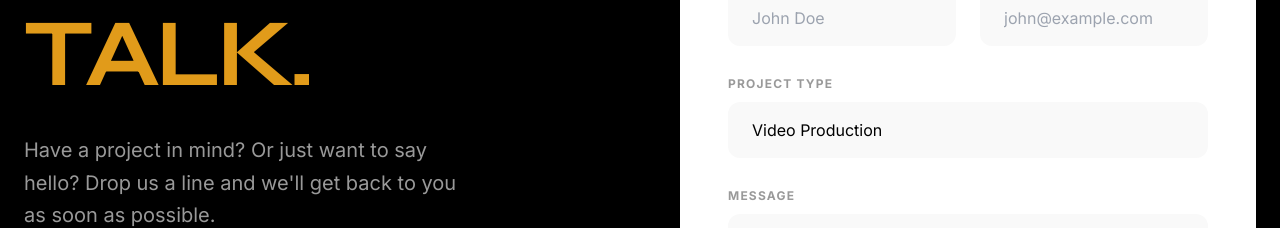
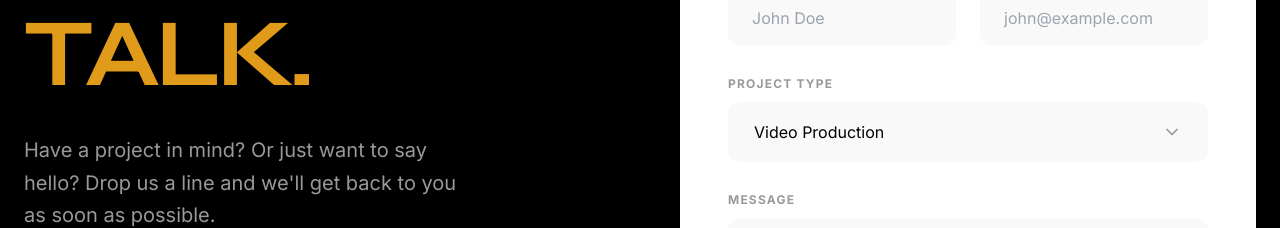
Before and after one commit to Pasindu0707/roofilmz, a Next.js app: page /contact in a window 1280 px wide. Shown: the part 250-478 px from the top of the page. Built offline with nearby package versions, Linux system fonts and the light colour scheme.

Commit message:
deployment

```diff
--- a/next.config.mjs
+++ b/next.config.mjs
@@ -1,7 +1,9 @@
+const isProd = process.env.NODE_ENV === 'production';
+
 /** @type {import('next').NextConfig} */
 const nextConfig = {
   output: 'export',
-  basePath: '/roofilmz',
+  basePath: isProd ? '/roofilmz' : '',
   images: {
     unoptimized: true,
   },
--- a/src/app/contact/page.tsx
+++ b/src/app/contact/page.tsx
@@ -2,8 +2,11 @@
 
 import { motion } from "framer-motion";
 import { Mail, Phone, MapPin, Send, MessageCircle } from "lucide-react";
+import { useState } from "react";
+import CustomDropdown from "@/components/ui/CustomDropdown";
 
 export default function ContactPage() {
+  const [projectType, setProjectType] = useState("Video Production");
   const whatsappNumber = "61400000000";
   const whatsappMessage = encodeURIComponent("Hi Roo Filmz! I'm interested in discussing a project with you.");
   const whatsappUrl = `https://wa.me/${whatsappNumber}?text=${whatsappMessage}`;
@@ -96,16 +99,12 @@ export default function ContactPage() {
                     />
                   </div>
                 </div>
-                <div className="space-y-2">
-                  <label className="text-xs font-bold uppercase tracking-widest text-black/40">Project Type</label>
-                  <select className="w-full px-6 py-4 bg-brand-gray-50 rounded-xl border-none focus:ring-2 focus:ring-brand-orange transition-all appearance-none">
-                    <option>Video Production</option>
-                    <option>Video Production (AI)</option>
-                    <option>Web Development</option>
-                    <option>Social Media Marketing</option>
-                    <option>Other</option>
-                  </select>
-                </div>
+                <CustomDropdown
+                  label="Project Type"
+                  options={["Video Production", "Video Production (AI)", "Web Development", "Social Media Marketing", "Other"]}
+                  value={projectType}
+                  onChange={setProjectType}
+                />
                 <div className="space-y-2">
                   <label className="text-xs font-bold uppercase tracking-widest text-black/40">Message</label>
                   <textarea
--- a/src/app/layout.tsx
+++ b/src/app/layout.tsx
@@ -16,14 +16,17 @@ const syne = Syne({
   weight: ["400", "500", "600", "700", "800"],
 });
 
+const isProd = process.env.NODE_ENV === 'production';
+const assetPrefix = isProd ? '/roofilmz' : '';
+
 export const metadata: Metadata = {
   title: "Roo Filmz | Premium Video Production & Digital Content",
   description: "Roo Filmz is a premium video production company specializing in cinematic storytelling, digital content, and creative media solutions.",
   keywords: "video production, cinematography, digital content, Roo Filmz, Australia, creative agency",
   icons: {
-    icon: "/roofilmz/assets/logo.webp",
-    shortcut: "/roofilmz/assets/logo.webp",
-    apple: "/roofilmz/assets/logo.webp",
+    icon: `${assetPrefix}/assets/logo.webp`,
+    shortcut: `${assetPrefix}/assets/logo.webp`,
+    apple: `${assetPrefix}/assets/logo.webp`,
   },
 };
 
--- /dev/null
+++ b/src/components/ui/CustomDropdown.tsx
@@ -0,0 +1,86 @@
+"use client";
+
+import React, { useState, useRef, useEffect } from 'react';
+import { motion, AnimatePresence } from 'framer-motion';
+import { ChevronDown } from 'lucide-react';
+import { cn } from '@/lib/utils';
+
+interface CustomDropdownProps {
+  options: string[];
+  value: string;
+  onChange: (value: string) => void;
+  label: string;
+}
+
+export default function CustomDropdown({ options, value, onChange, label }: CustomDropdownProps) {
+  const [isOpen, setIsOpen] = useState(false);
+  const containerRef = useRef<HTMLDivElement>(null);
+
+  useEffect(() => {
+    const handleClickOutside = (event: MouseEvent) => {
+      if (containerRef.current && !containerRef.current.contains(event.target as Node)) {
+        setIsOpen(false);
+      }
+    };
+    document.addEventListener('mousedown', handleClickOutside);
+    return () => document.removeEventListener('mousedown', handleClickOutside);
+  }, []);
+
+  return (
+    <div className="space-y-2 relative" ref={containerRef}>
+      <label className="text-xs font-bold uppercase tracking-widest text-black/40">{label}</label>
+
+      {/* Trigger */}
+      <button
+        type="button"
+        onClick={() => setIsOpen(!isOpen)}
+        className={cn(
+          "w-full px-6 py-4 bg-brand-gray-50 rounded-xl flex items-center justify-between transition-all border-2",
+          isOpen ? "border-brand-orange ring-4 ring-brand-orange/10" : "border-transparent hover:bg-black/5"
+        )}
+      >
+        <span className={cn("text-base", !value && "text-black/40")}>
+          {value || "Select a service"}
+        </span>
+        <motion.div
+          animate={{ rotate: isOpen ? 180 : 0 }}
+          transition={{ duration: 0.3, ease: "circOut" }}
+        >
+          <ChevronDown size={20} className={cn("transition-colors", isOpen ? "text-brand-orange" : "text-black/40")} />
+        </motion.div>
+      </button>
+
+      {/* Options Dropdown */}
+      <AnimatePresence>
+        {isOpen && (
+          <motion.div
+            initial={{ opacity: 0, y: 10, scale: 0.95 }}
+            animate={{ opacity: 1, y: 0, scale: 1 }}
+            exit={{ opacity: 0, y: 10, scale: 0.95 }}
+            transition={{ duration: 0.2, ease: "easeOut" }}
+            className="absolute z-50 w-full mt-2 bg-white rounded-2xl shadow-2xl border border-black/5 overflow-hidden p-2"
+          >
+            {options.map((option) => (
+              <button
+                key={option}
+                type="button"
+                onClick={() => {
+                  onChange(option);
+                  setIsOpen(false);
+                }}
+                className={cn(
+                  "w-full text-left px-4 py-3 rounded-lg text-sm font-medium transition-colors mb-1 last:mb-0",
+                  value === option
+                    ? "bg-brand-orange text-black font-bold"
+                    : "hover:bg-brand-gray-50 text-black/70 hover:text-black"
+                )}
+              >
+                {option}
+              </button>
+            ))}
+          </motion.div>
+        )}
+      </AnimatePresence>
+    </div>
+  );
+}
```
